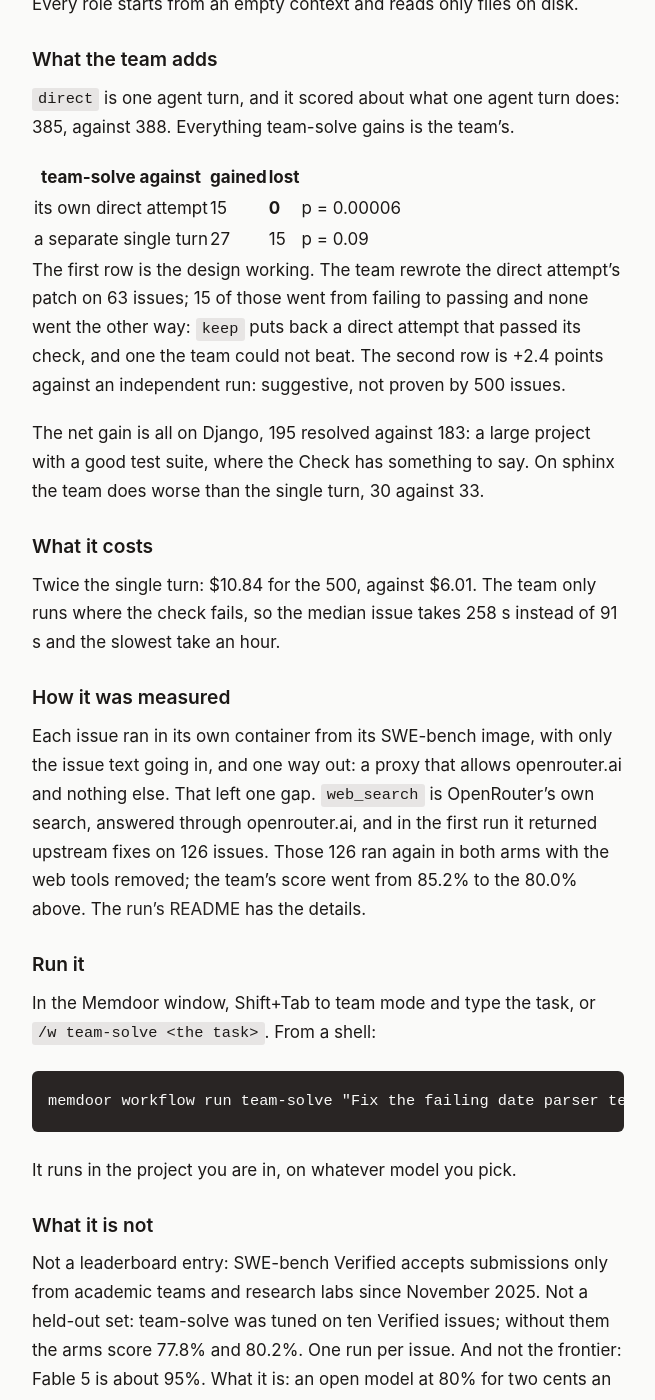
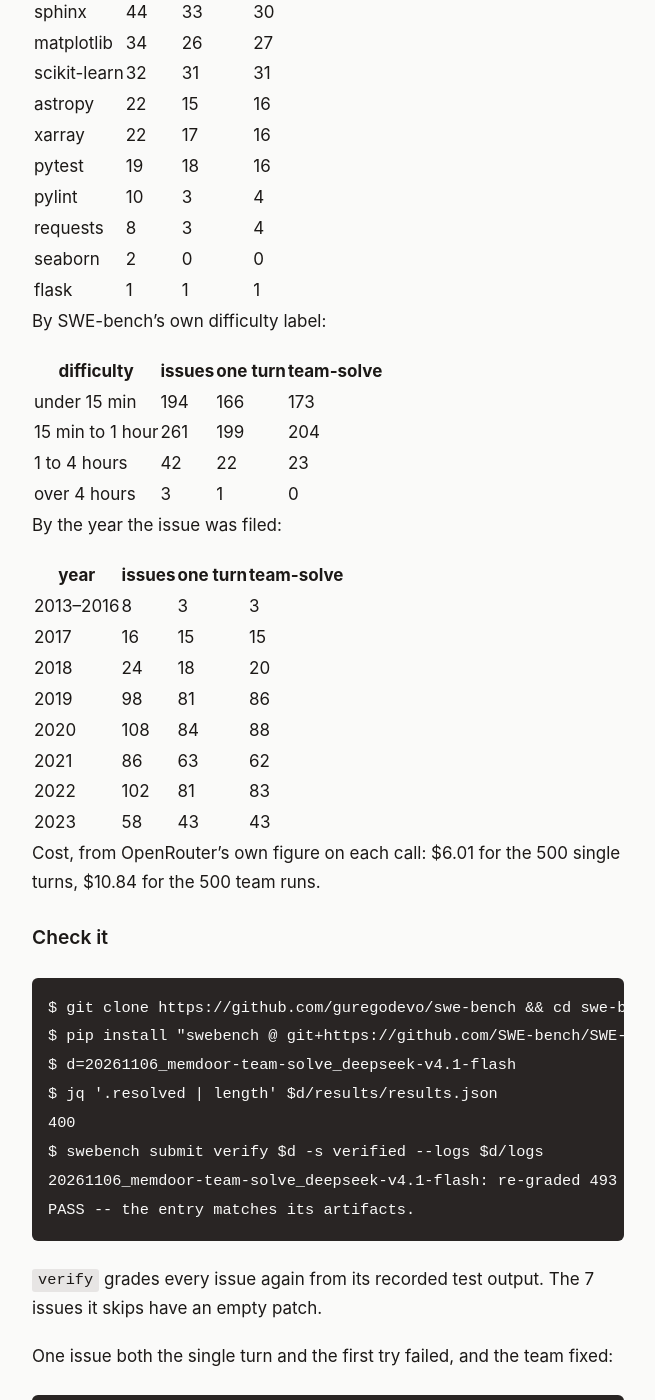
Before and after one commit to guregodevo/guregodevo.github.io, a Jekyll site: the page built from _posts/2026-11-07-what-a-team-adds-to-one-call.md, in a window 1280 px wide and 1400 px high, scrolled down 1118 px. Shown: the whole window, without its empty margins (312-967 px from the left). Built offline with Jekyll 4.4.1, drawn with Linux system fonts in a browser that asks for light colours; some of the changed text lies outside the part shown.

Commit message:
The SWE-bench post: the results data first, commands to check and run it, no how-it-works

````diff
--- a/_posts/2026-11-07-what-a-team-adds-to-one-call.md
+++ b/_posts/2026-11-07-what-a-team-adds-to-one-call.md
@@ -8,56 +8,113 @@
 > When it fails, the team steps in.<br>
 > Nothing it touched broke.
 
-[team-solve](https://github.com/guregodevo/memdoor/tree/main/workflows/team-solve) is the harness behind [Memdoor](https://memdoor.ai)'s team mode. I ran it on all 500 issues of [SWE-bench Verified](https://www.swebench.com) against one agent turn on the same model, DeepSeek V4.1 Flash:
+I ran [team-solve](https://github.com/guregodevo/memdoor/tree/main/workflows/team-solve), the workflow behind [Memdoor](https://github.com/guregodevo/memdoor)'s team mode, on all 500 issues of [SWE-bench Verified](https://www.swebench.com). The baseline is one agent turn on the same model, DeepSeek V4.1 Flash. Every prediction, test log and trace is in [guregodevo/swe-bench](https://github.com/guregodevo/swe-bench).
 
-| | resolved | per issue | median time |
+| | resolved | $ per issue | median time |
 |---|---|---|---|
-| one agent turn | 388 / 500 (77.6%) | $0.012 | 91 s |
-| team-solve | **400** / 500 (80.0%) | $0.022 | 258 s |
+| one agent turn | 388 / 500 (77.6%) | 0.012 | 91 s |
+| team-solve | **400** / 500 (80.0%) | 0.022 | 258 s |
+| team-solve's first try | 385 / 500 (77.0%) | | |
 
-SWE-bench's own tools re-derived both scores from each issue's test output, and every prediction, test log and trace is [public](https://github.com/guregodevo/swe-bench).
+The team never made its first try worse. It changed that patch on 63 issues. 15 went from failing to passing and none went the other way. Team mode cost twice as much and never lost a fix.
 
-## The harness
+## The data
 
-The run starts the way one agent turn would. `direct` works on the issue as written while `plan` settles a Check, one command that exits 0 when the work is right, usually the project's own tests. `test-0` runs it on the direct attempt.
+Against its own first try and against a separate single turn:
 
-If the check passes, that attempt stands. If it fails, the team takes over from it: `context` gathers the files, two ideators propose an approach each, `solve` corrects the attempt, `test` and `review` check it, `repair` fixes what the review names, and a `judge` that saw none of the team's reasoning decides what a command cannot. Last, `keep` compares the team's result with the direct attempt and puts the direct attempt back when the team did not do better.
+| team-solve against | gained | lost | p |
+|---|---|---|---|
+| its first try | 15 | 0 | 0.00006 |
+| one agent turn | 27 | 15 | 0.09 |
 
-The planner, the ideators, the reviewer and the judge are single model calls with no tools. Only `direct`, `solve` and `repair` touch the tree. Every role starts from an empty context and reads only files on disk.
+Both arms resolved 373, neither resolved 85.
 
-## What the team adds
+By repository:
 
-`direct` is one agent turn, and it scored about what one agent turn does: 385, against 388. Everything team-solve gains is the team's.
+| repository | issues | one turn | team-solve |
+|---|---|---|---|
+| django | 231 | 183 | 195 |
+| sympy | 75 | 58 | 60 |
+| sphinx | 44 | 33 | 30 |
+| matplotlib | 34 | 26 | 27 |
+| scikit-learn | 32 | 31 | 31 |
+| astropy | 22 | 15 | 16 |
+| xarray | 22 | 17 | 16 |
+| pytest | 19 | 18 | 16 |
+| pylint | 10 | 3 | 4 |
+| requests | 8 | 3 | 4 |
+| seaborn | 2 | 0 | 0 |
+| flask | 1 | 1 | 1 |
 
-| team-solve against | gained | lost | |
+By SWE-bench's own difficulty label:
+
+| difficulty | issues | one turn | team-solve |
 |---|---|---|---|
-| its own direct attempt | 15 | **0** | p = 0.00006 |
-| a separate single turn | 27 | 15 | p = 0.09 |
+| under 15 min | 194 | 166 | 173 |
+| 15 min to 1 hour | 261 | 199 | 204 |
+| 1 to 4 hours | 42 | 22 | 23 |
+| over 4 hours | 3 | 1 | 0 |
 
-The first row is the design working. The team rewrote the direct attempt's patch on 63 issues; 15 of those went from failing to passing and none went the other way: `keep` puts back a direct attempt that passed its check, and one the team could not beat. The second row is +2.4 points against an independent run: suggestive, not proven by 500 issues.
+By the year the issue was filed:
 
-The net gain is all on Django, 195 resolved against 183: a large project with a good test suite, where the Check has something to say. On sphinx the team does worse than the single turn, 30 against 33.
+| year | issues | one turn | team-solve |
+|---|---|---|---|
+| 2013–2016 | 8 | 3 | 3 |
+| 2017 | 16 | 15 | 15 |
+| 2018 | 24 | 18 | 20 |
+| 2019 | 98 | 81 | 86 |
+| 2020 | 108 | 84 | 88 |
+| 2021 | 86 | 63 | 62 |
+| 2022 | 102 | 81 | 83 |
+| 2023 | 58 | 43 | 43 |
 
-## What it costs
+Cost, from OpenRouter's own figure on each call: $6.01 for the 500 single turns, $10.84 for the 500 team runs.
 
-Twice the single turn: $10.84 for the 500, against $6.01. The team only runs where the check fails, so the median issue takes 258 s instead of 91 s and the slowest take an hour.
+## Check it
 
-## How it was measured
+```
+$ git clone https://github.com/guregodevo/swe-bench && cd swe-bench
+$ pip install "swebench @ git+https://github.com/SWE-bench/SWE-bench@02e7a74"
+$ d=20261106_memdoor-team-solve_deepseek-v4.1-flash
+$ jq '.resolved | length' $d/results/results.json
+400
+$ swebench submit verify $d -s verified --logs $d/logs
+20261106_memdoor-team-solve_deepseek-v4.1-flash: re-graded 493 instance(s)
+PASS -- the entry matches its artifacts.
+```
 
-Each issue ran in its own container from its SWE-bench image, with only the issue text going in, and one way out: a proxy that allows openrouter.ai and nothing else. That left one gap. `web_search` is OpenRouter's own search, answered through openrouter.ai, and in the first run it returned upstream fixes on 126 issues. Those 126 ran again in both arms with the web tools removed; the team's score went from 85.2% to the 80.0% above. The [run's README](https://github.com/guregodevo/swe-bench#what-went-wrong-and-what-was-run-again) has the details.
+`verify` grades every issue again from its recorded test output. The 7 issues it skips have an empty patch.
+
+One issue both the single turn and the first try failed, and the team fixed:
+
+```
+$ grep -m1 '^kept:' $d/trajs/django__django-12406.md
+kept: the team's work (check 0, judge PASS; the direct attempt's check was 1)
+$ jq '."django__django-12406".resolved' $d/logs/django__django-12406/report.json
+true
+```
+
+The trace has every agent session and every file the run wrote.
 
 ## Run it
 
-In the Memdoor window, Shift+Tab to team mode and type the task, or `/w team-solve <the task>`. From a shell:
+In the Memdoor window, Shift+Tab to team mode and type the task, or:
 
 ```
+/w team-solve Fix the failing date parser test; go test ./... must pass
+```
+
+From a shell:
+
+```
+curl -fsSL https://memdoor.ai/install.sh | bash
 memdoor workflow run team-solve "Fix the failing date parser test; go test ./... must pass"
 ```
 
-It runs in the project you are in, on whatever model you pick.
-
 ## What it is not
 
-Not a leaderboard entry: SWE-bench Verified accepts submissions only from academic teams and research labs since November 2025. Not a held-out set: team-solve was tuned on ten Verified issues; without them the arms score 77.8% and 80.2%. One run per issue. And not the frontier: Fable 5 is about 95%. What it is: an open model at 80% for two cents an issue, and a team that never made its own first answer worse.
+It is not on the leaderboard. SWE-bench Verified takes submissions only from academic teams and research labs since November 2025. team-solve was tuned on ten Verified issues; without them the scores are 77.8% and 80.2%. Each issue ran once. Fable 5 is about 95%.
 
-[The run: predictions, logs, traces, the kit](https://github.com/guregodevo/swe-bench) · [Results](https://github.com/guregodevo/memdoor/tree/main/examples/workflows/team-solve/bench/memdoor-swe-bench) · [team-solve](https://github.com/guregodevo/memdoor/tree/main/workflows/team-solve) · [Team mode](https://memdoor.ai/docs/team-mode)
+In the first run, OpenRouter's web search reached upstream fixes on 126 issues. Those 126 ran again with the web tools removed. The [run's README](https://github.com/guregodevo/swe-bench#what-went-wrong-and-what-was-run-again) has the details.
+
+[guregodevo/swe-bench](https://github.com/guregodevo/swe-bench) · [Results in Memdoor](https://github.com/guregodevo/memdoor/tree/main/examples/workflows/team-solve/bench/memdoor-swe-bench) · [team-solve](https://github.com/guregodevo/memdoor/tree/main/workflows/team-solve) · [Team mode](https://memdoor.ai/docs/team-mode) · [Memdoor](https://memdoor.ai)
````
